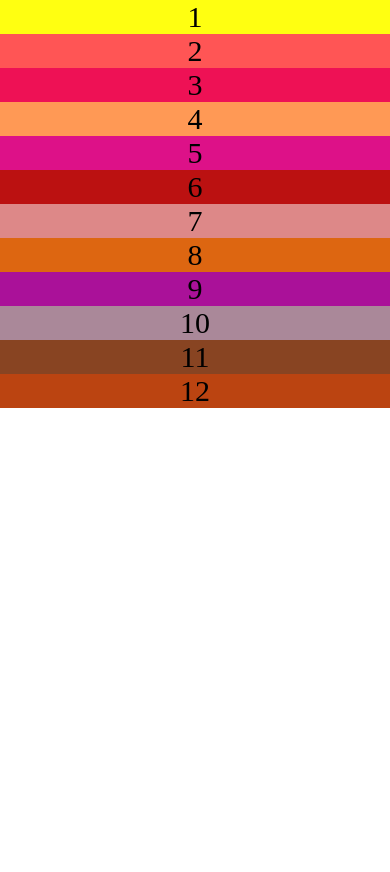
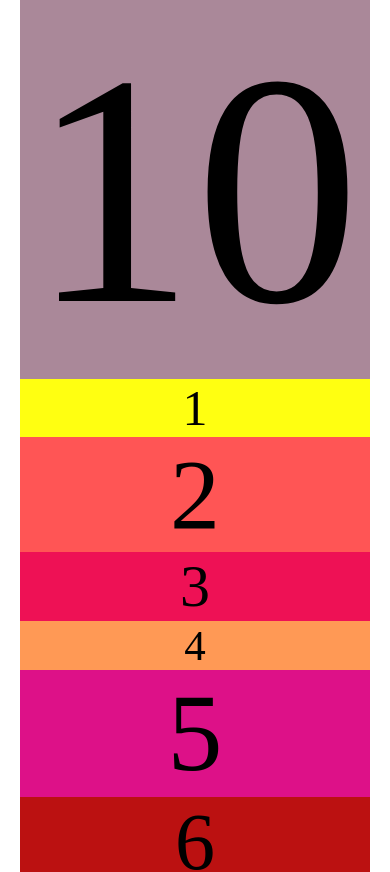
Before and after one commit to 752878067/jirengu, a plain HTML site: page flexbox/index.html in a window 390 px wide. Shown: the top 872 px of the page. Before the commit the page ends 844 px from the top, so only its background shows below. Drawn offline with Linux system fonts and the light colour scheme.

Commit message:
flexbox order

```diff
--- a/flexbox/images/style.css
+++ b/flexbox/images/style.css
@@ -7,9 +7,10 @@
 .mian{
     display: flex;
     text-align: center;
-    flex-direction: column;
+    flex-direction: row;
+    flex-wrap: wrap;
 }
-.mian .item{
+.item{
     flex: 1;
     font-size: 30px;
 }
@@ -19,37 +20,64 @@
 
 .one{
     background: #ff1;
+    font-size: 50px;
 }
 .two{
     background: #f55;
+        font-size: 100px;
 }
 .three{
     background: #e15;
+        font-size: 60px;
 }
 .four{
     background: #f95;
+        font-size: 43px;
 }
 .five{
     background: #d18;
+        font-size: 110px;
 }
 .six{
     background: #b11;
+        font-size: 80px;
 }
 .seven{
     background: #d88;
+      font-size: 80px;
 }
 .eight{
     background: #d61;
+      font-size: 40px;
 }
 .nine{
     background: #a19;
+      font-size: 80px;
 }
 .ten{
     background: #a89;
+      font-size: 230px;
 }
 .eleven{
     background: #842;
+      font-size: 90px;
 }
 .twelve{
     background: #b41;
+      font-size: 60px;
 }
+@media (max-width:600px){
+    .mian{
+        flex-direction: column;
+        transition: .6s;
+        margin: 0 20px;
+    }
+
+    .ten{
+        order: -1;
+    }
+    .mian .ten{
+        font-size: 330px;
+    }
+
+}
```
